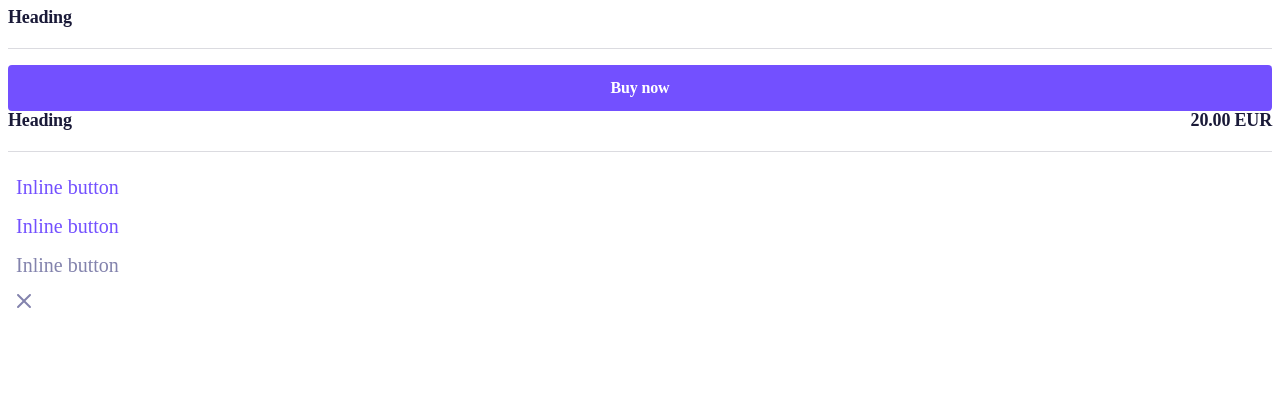
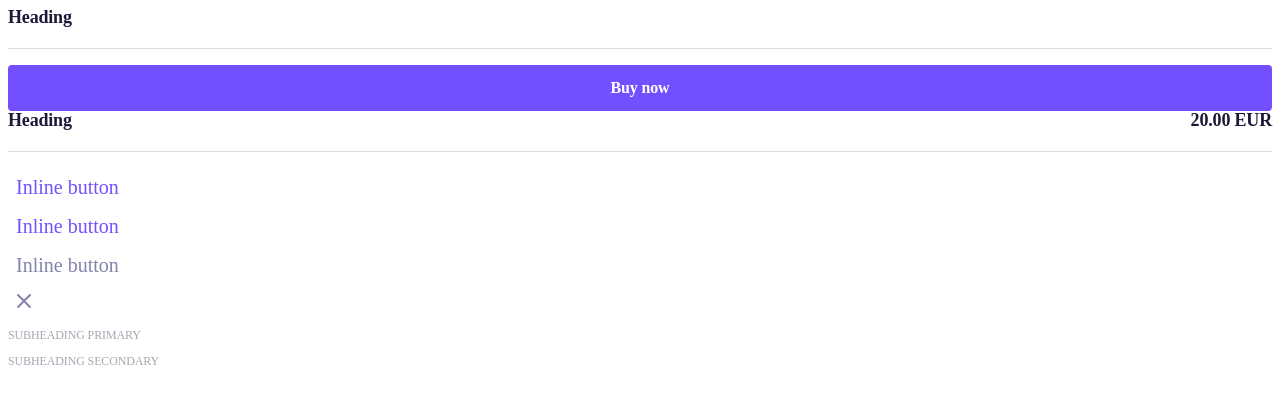
Before and after one commit to JorgeFrias/some-random-react-code, a Next.js app in the folder code-interview-invopop/: page / in a window 1280 px wide. Shown: the top 404 px of the page. Built offline with nearby package versions, Linux system fonts and the light colour scheme.

Commit message:
The subheading component.

```diff
--- a/code-interview-invopop/app/page.tsx
+++ b/code-interview-invopop/app/page.tsx
@@ -16,6 +16,7 @@ import {
 
 import { CloseButton } from "../src/components/buttons/CloseButtonComponent";
 import { HeadingComponent } from "@/components/textElements/HeadingComponent";
+import { SubheadingComponent, SubheadingRole } from "@/components/textElements/SubHeadingComponent";
 
 export default function Home() {
   const tmpOnClick = () => {};
@@ -55,6 +56,14 @@ export default function Home() {
         </InlineButton>
 
         <CloseButton onClick={tmpOnClick} backgroundOnHover={true} />
+
+        <SubheadingComponent role={SubheadingRole.Primary}>
+          Subheading Primary
+        </SubheadingComponent>
+
+        <SubheadingComponent role={SubheadingRole.Secondary}>
+          Subheading Secondary
+        </SubheadingComponent>
       </div>
     </main>
   );
--- /dev/null
+++ b/code-interview-invopop/src/components/textElements/SubHeadingComponent.module.scss
@@ -0,0 +1,28 @@
+@import "../../styles/ColorPallete.module.scss";
+@import "../../styles/TextStyles.module.scss";
+
+.subheading {
+  color: $color-subheading;
+  font-family: $font-family;
+  text-transform: uppercase;
+
+  &_primary {
+    @extend .subheading;
+
+    font-size: 0.75rem;
+    font-style: normal;
+    font-weight: 350;
+    line-height: 1rem;
+    letter-spacing: -0.008rem;
+  }
+
+  &_secondary {
+    @extend .subheading;
+
+    font-size: 0.625rem;
+    font-style: normal;
+    font-weight: 350;
+    line-height: 0.625rem;
+    letter-spacing: -0.006rem;
+  }
+}
--- /dev/null
+++ b/code-interview-invopop/src/components/textElements/SubHeadingComponent.tsx
@@ -0,0 +1,51 @@
+"use client";
+
+import React from "react";
+import styles from "./SubHeadingComponent.module.scss";
+
+/**
+ *  Subheading role, defines the visual hierarchy of the element
+ */
+enum SubheadingRole {
+  Primary,
+  Secondary,
+}
+
+/**
+ * Returns the classes the element based on the role.
+ */
+const getClassForRole = (role: SubheadingRole) => {
+  let buttonClass = styles.button_inline;
+
+  // Set the button class based on the role.
+  switch (role) {
+    case SubheadingRole.Primary:
+      buttonClass = styles.subheading_primary;
+      break;
+    case SubheadingRole.Secondary:
+      buttonClass = styles.subheading_primary;
+      break;
+    default:
+      buttonClass = styles.subheading_primary;
+      break;
+  }
+  return buttonClass;
+};
+
+interface Props {
+  role: SubheadingRole;
+  children: React.ReactNode;
+}
+
+// TODO: Discuss if makes more sense to use different elements for each role, instead of using the same element and changing the size.
+
+/**
+ * Defines a standard subheading, with different visual hierarchy options.
+ *
+ * Uses H2 as the heading element, but changes the size of the element based on the role.
+ */
+const SubheadingComponent: React.FC<Props> = ({ role, children }) => {
+  return <h2 className={getClassForRole(role)}>{children}</h2>;
+};
+
+export { SubheadingComponent, SubheadingRole };
--- a/code-interview-invopop/src/styles/ColorPallete.module.scss
+++ b/code-interview-invopop/src/styles/ColorPallete.module.scss
@@ -15,7 +15,7 @@ $color-body-annotations: #62628A;
 /// Prices, quantities and other numeric values
 $color-body-numerals: #000000;
 /// Column headers
-$color-heading: #A6A7B3;
+$color-subheading: #A6A7B3;
 /// Annotations under labels
 $color-caption: #A6A7B3;
 // - Panels definitions. Side panels that have a secondary background color
@@ -57,7 +57,7 @@ $color-border-image: #CACAD1;
     color-body: $color-body;
     color-body-annotations: $color-body-annotations;
     color-body-numerals: $color-body-numerals;
-    color-heading: $color-heading;
+    color-subheading: $color-subheading;
     color-caption: $color-caption;
     color-side-panel-title: $color-side-panel-title;
     color-side-panel-body: $color-side-panel-body;
```
